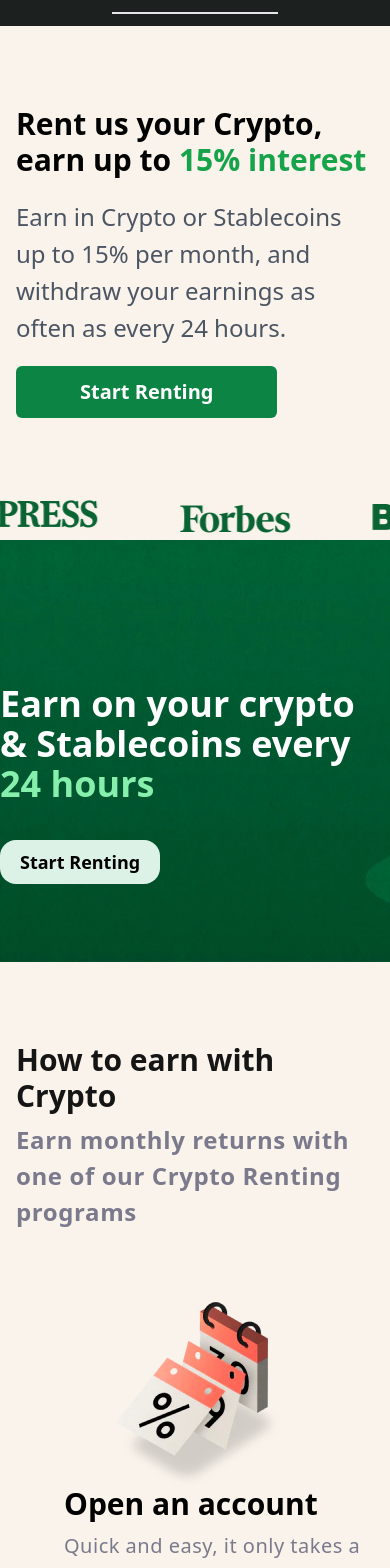
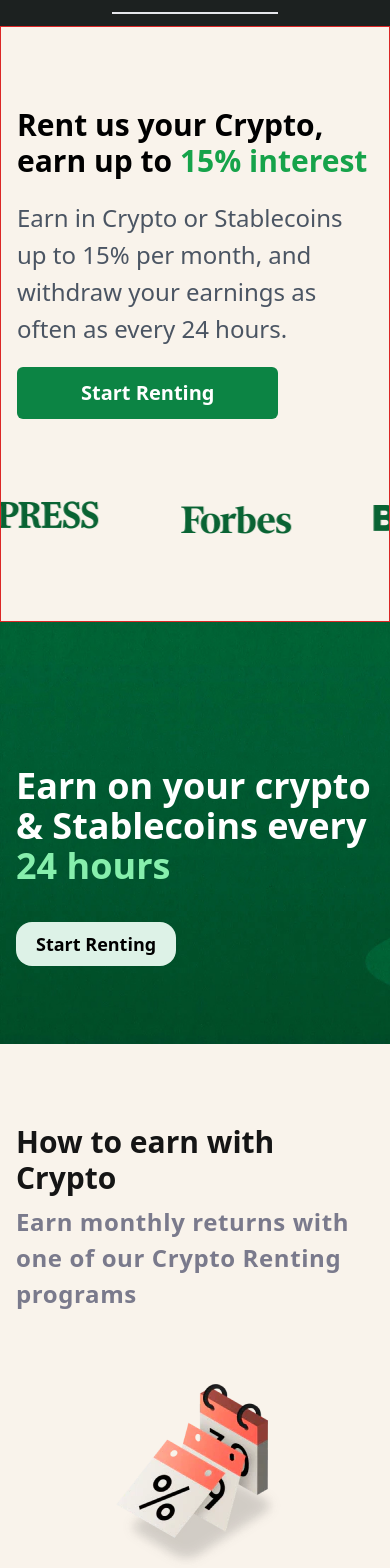
Before and after one commit to Thomson-dev/prime-base, a React (Create React App) app: page / in a window 390 px wide. Shown: the top 1568 px of the page. Built offline with nearby package versions, Linux system fonts and the light colour scheme.

Commit message:
new commit

```diff
--- a/src/Components/Earn.jsx
+++ b/src/Components/Earn.jsx
@@ -5,8 +5,8 @@
 
 const Earn = () => {
   return (
-    <div className=" background xl:h-[100vh]">
-      <div className="md:flex md:px-[2rem] lg:px-[6rem] ">
+    <div className=" background ">
+      <div className="md:flex md:px-[2rem] px-[1rem] lg:px-[6rem] ">
         <div className="md:w-1/2 py-[9rem] space-y-9 xl:pr-[3rem]">
           <h1 className="text-white text-4xl md:text-6xl font-sans font-semibold md:leading-[80px]">
             Earn on your crypto & Stablecoins every{" "}
--- a/src/Components/Hero.jsx
+++ b/src/Components/Hero.jsx
@@ -84,7 +84,7 @@
     //     </div>
     //   </div>
     // </div>
-    <div className="bg-[#f9f3eb] lg:h-[110vh] sm:h-[80vh] md:h-[120vh] xl:h-[120vh]">
+    <div className="bg-[#f9f3eb] pb-[5rem] border border-red-600">
       <div className="md:px-[2rem] lg:px-[7rem] px-4  py-[5rem] md:flex ">
         <div className="md:w-1/2 lg:pr-[4rem] md:pr-[4rem] space-y-5">
           <h1 className="  font-semibold lg:text-6xl text-3xl md:text-6xl lg:leading-[5rem] md:leading-[5rem]">
--- a/src/Components/Steps.jsx
+++ b/src/Components/Steps.jsx
@@ -6,7 +6,7 @@
 
 const Steps = () => {
   return (
-    <div className="bg-[#f9f3eb] h-[200vh] md:h-[150vh]">
+    <div className="bg-[#f9f3eb] ">
       <div className="md:px-[7rem] px-[1rem] py-[5rem] ">
         <h1 className="md:text-[2.6rem]  text-3xl font-bold text-[#151515]">
           How to earn with Crypto
```
